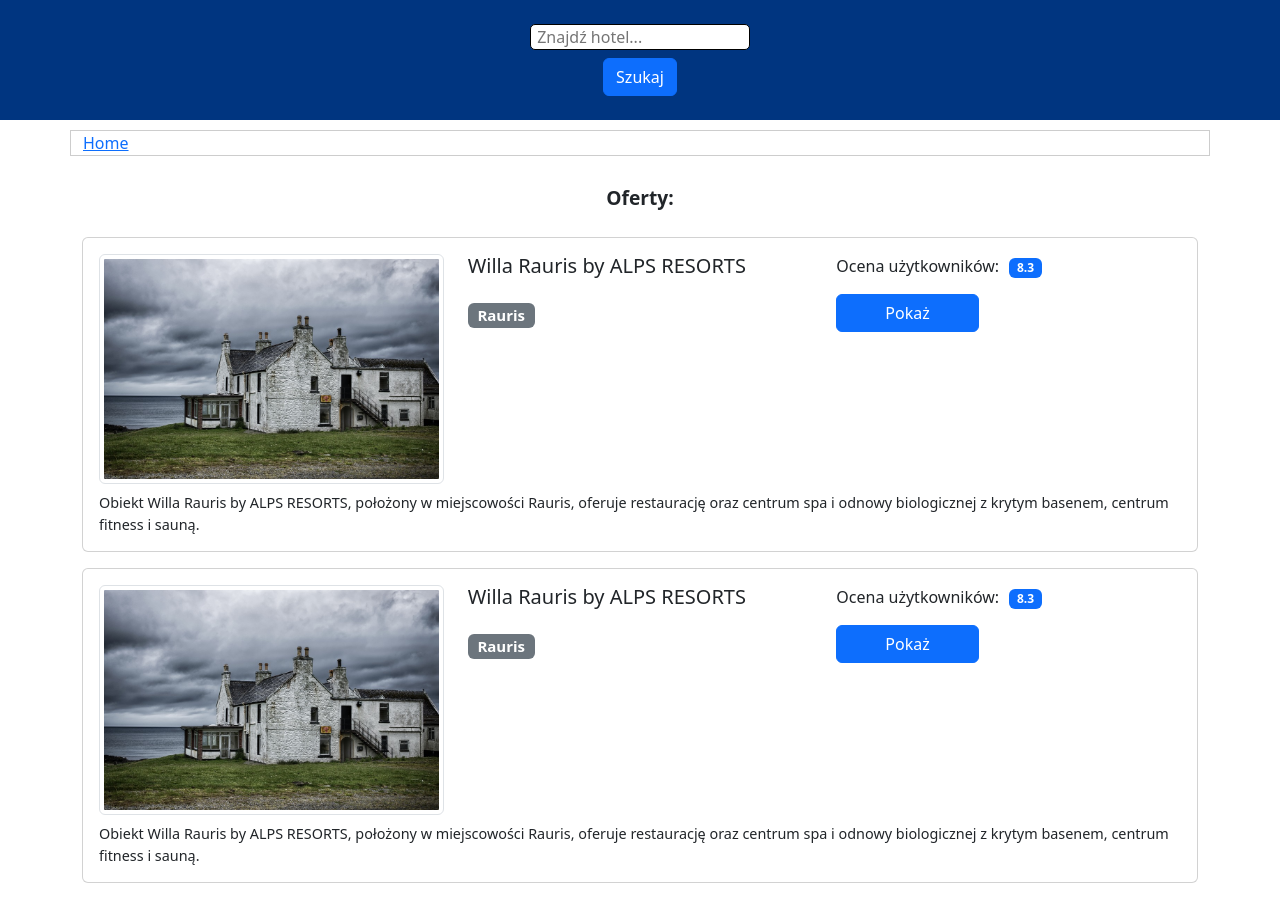
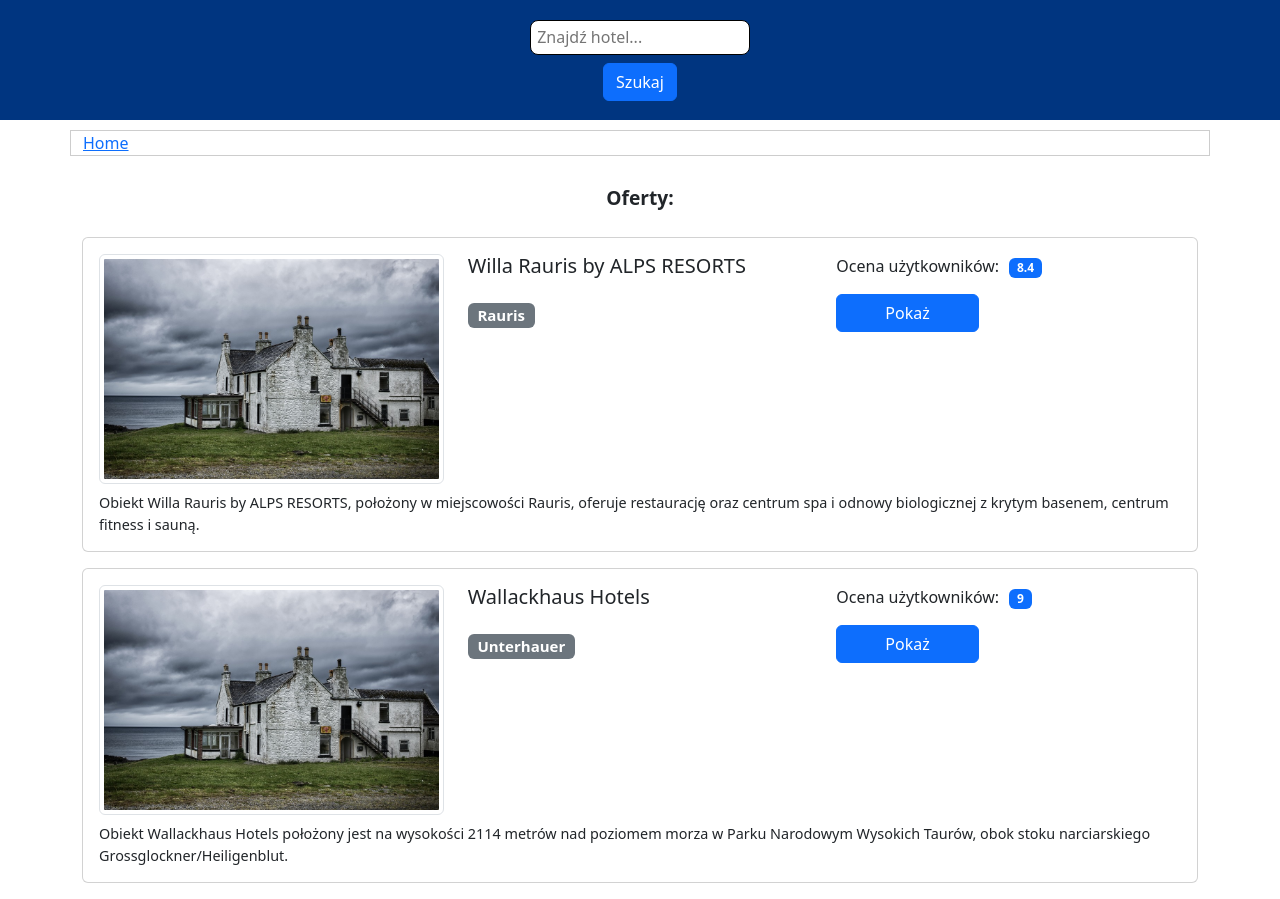
Before and after one commit to Pawel-Burakowski/Booking_App, a React (Create React App) app: page / in a window 1280 px wide. Built offline with nearby package versions, Linux system fonts and the light colour scheme.

Commit message:
Added search function and state

```diff
--- a/src/App.js
+++ b/src/App.js
@@ -1,18 +1,72 @@
-import './App.css';
-import Header from './components/Header/Header';
-import Menu from './components/Menu/Menu'
-import Hotels from './components/Hotels/Hotels'
+import React, { Component } from "react"
+import "./App.css"
+import Header from "./components/Header/Header"
+import Menu from "./components/Menu/Menu"
+import Hotels from "./components/Hotels/Hotels"
+import LoadingIcon from "./components/UI/LoadingIcon"
 
+class App extends Component {
+	hotels = [
+		{
+			id: 1,
+			name: "Willa Rauris by ALPS RESORTS",
+			city: "Rauris",
+			rating: 8.4,
+			description:
+				"Obiekt Willa Rauris by ALPS RESORTS, położony w miejscowości Rauris, oferuje restaurację oraz centrum spa i odnowy biologicznej z krytym basenem, centrum fitness i sauną.",
+			image: "",
+		},
+		{
+			id: 2,
+			name: "Wallackhaus Hotels",
+			city: "Unterhauer",
+			rating: 9.0,
+			description:
+				"Obiekt Wallackhaus Hotels położony jest na wysokości 2114 metrów nad poziomem morza w Parku Narodowym Wysokich Taurów, obok stoku narciarskiego Grossglockner/Heiligenblut.",
+			image: "",
+		},
+	]
 
-function App() {
-  return (
-    <div className="App">
-      <Header />
-      <Menu />
-      <Hotels />
+	state = {
+		hotels: [],
+		loading: true,
+	}
 
-    </div>
-  );
+	searchHandler(value) {
+		console.log("szukaj z app", value)
+		const hotels = [...this.hotels].filter(x =>
+			x.name.toLowerCase().includes(value.toLowerCase())
+		)
+		this.setState({ hotels })
+	}
+
+	componentDidMount() {
+		setTimeout(() => {
+			this.setState({
+				hotels: this.hotels,
+				loading: false,
+			})
+		}, 1000)
+		console.log("Komponent zamontowano")
+	}
+
+	componentDidUpdate() {
+		console.log("komponent zaktualizownay")
+	}
+
+	render() {
+		return (
+			<div className='App'>
+				<Header onSearch={value => this.searchHandler(value)} />
+				<Menu />
+				{this.state.loading ? (
+					<LoadingIcon />
+				) : (
+					<Hotels hotels={this.state.hotels} />
+				)}
+			</div>
+		)
+	}
 }
 
-export default App;
+export default App
--- a/src/components/Header/Header.js
+++ b/src/components/Header/Header.js
@@ -2,10 +2,10 @@ import React from "react"
 import "./Header.css"
 import Searchbar from "../Header/Searchbar/Searchbar"
 
-function Header() {
+function Header(props) {
 	return (
 		<header className='site-header'>
-			<Searchbar />
+			<Searchbar onSearch={props.onSearch} />
 		</header>
 	)
 }
--- a/src/components/Header/Searchbar/Searchbar.css
+++ b/src/components/Header/Searchbar/Searchbar.css
@@ -1,6 +1,6 @@
 .inputSearch {
     width: 220px;
-	border-radius: 5px;
-	height: 26px;
+	border-radius: 8px;
+	height: 35px;
 	border: 1px solid black;
 }
--- a/src/components/Header/Searchbar/Searchbar.js
+++ b/src/components/Header/Searchbar/Searchbar.js
@@ -1,23 +1,51 @@
-import React from "react"
+import React, { useState } from "react"
+import PropTypes from "prop-types"
 import "./Searchbar.css"
-import { Button } from "reactstrap"
 
-function Searchbar() {
+const propTypes = {
+	onSearch: PropTypes.func.isRequired,
+}
+
+function Searchbar(props) {
+	const [value, setValue] = useState("")
+
+	const updateValue = e => {
+		setValue(e.target.value)
+	}
+
+	const search = () => {
+		console.log("szukaj, sprawdzam tylko działanie", value)
+		props.onSearch(value)
+	}
+
+	const onKeyDownHandler = e => {
+		if (e.key === "Enter") {
+			search()
+		}
+	}
+
 	return (
 		<div className='row-12'>
 			<div className='d-flex justify-content-center'>
 				<input
+					value={value}
+					onChange={updateValue}
+					onKeyDown={onKeyDownHandler} /* Podpięcie search() pod Enter */
 					className='inputSearch'
 					type='text'
 					placeholder=' Znajdź hotel...'
 				/>
 			</div>
 
-			<div className="d-flex justify-content-center mt-2">
-				<button type="button" class="btn btn-primary">Szukaj</button>
+			<div className='d-flex justify-content-center mt-2'>
+				<button onClick={search} type='button' className='btn btn-primary'>
+					Szukaj
+				</button>
 			</div>
 		</div>
 	)
 }
 
+Searchbar.propTypes = propTypes
+
 export default Searchbar
--- a/src/components/Hotels/Hotel/Hotesl.js
+++ b/src/components/Hotels/Hotel/Hotel.js
@@ -1,8 +1,16 @@
 import React from "react"
+import PropTypes from "prop-types"
 import "./Hotel.css"
 import hotelImg from "../../../assets/images/hotel1.jpg"
 
-function Hotel() {
+const propTypes = {
+	name: PropTypes.string.isRequired,
+	city: PropTypes.string.isRequired,
+	rating: PropTypes.number.isRequired,
+	description: PropTypes.string.isRequired,
+}
+
+function Hotel(props) {
 	return (
 		<div className='card mb-3'>
 			<div className='card-body'>
@@ -18,15 +26,17 @@ function Hotel() {
 					<div className='col-8'>
 						<div className='row'>
 							<div className='col'>
-								<p className='h5 mb-4'>Willa Rauris by ALPS RESORTS</p>
+								<p className='h5 mb-4'>{props.name}</p>
 								<h5>
-									<span className='badge badge bg-secondary'>Rauris</span>
+									<span className='badge badge bg-secondary'>{props.city}</span>
 								</h5>
 							</div>
 							<div className='col'>
 								<p className=''>
 									Ocena użytkowników:
-									<span class='badge bg-primary badge-ocena'>8.3</span>
+									<span className='badge bg-primary badge-ocena'>
+										{props.rating}
+									</span>
 								</p>
 								<a href='#' className='btn btn-primary px-5'>
 									Pokaż
@@ -37,9 +47,7 @@ function Hotel() {
 
 					<div className='col-12'>
 						<p className='text-left mt-2 description mb-0'>
-							Obiekt Willa Rauris by ALPS RESORTS, położony w miejscowości
-							Rauris, oferuje restaurację oraz centrum spa i odnowy biologicznej
-							z krytym basenem, centrum fitness i sauną.
+							{props.description}
 						</p>
 					</div>
 				</div>
@@ -48,4 +56,6 @@ function Hotel() {
 	)
 }
 
+Hotel.propTypes = propTypes
+
 export default Hotel
--- a/src/components/Hotels/Hotels.js
+++ b/src/components/Hotels/Hotels.js
@@ -1,18 +1,25 @@
-import React, { Component } from "react";
-import Hotel from './Hotel/Hotesl'
+import React, { Component } from "react"
+import PropTypes from "prop-types"
+import Hotel from "./Hotel/Hotel"
 import "./Hotels.css"
 
+const propTypes = {
+	hotels: PropTypes.array.isRequired,
+}
 
 class Hotels extends Component {
-    render() {
-        return (
-            <div className="container">
-                <h2 className="title">Oferty:</h2>
-                <Hotel />
-                <Hotel />
-            </div>
-        )
-    }
+	render() {
+		return (
+			<div className='container'>
+				<h2 className='title'>Oferty:</h2>
+				{this.props.hotels.map(hotel => (
+					<Hotel key={hotel.id} {...hotel} />
+				))}
+			</div>
+		)
+	}
 }
 
+Hotels.propTypes = propTypes
+
 export default Hotels
--- /dev/null
+++ b/src/components/UI/LoadingIcon.js
@@ -0,0 +1,9 @@
+export default function LoadingIcon() {
+	return (
+		<div className="d-flex justify-content-center">
+		    <div className='spinner-border' role='status'>
+    			<span className='visually-hidden'>Ładowanie...</span>
+    		</div>
+		</div>
+	)
+}
```
